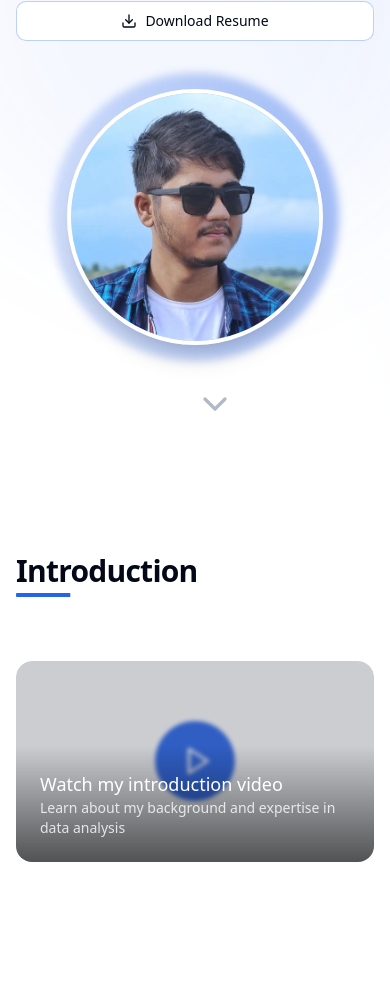
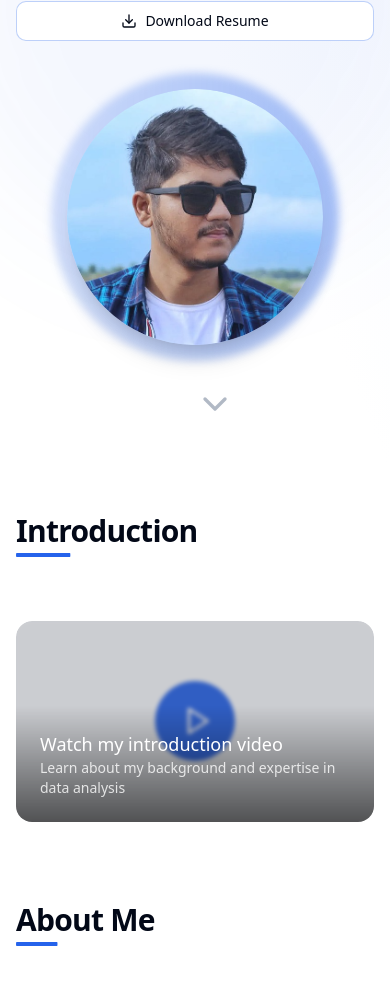
Before and after one commit to Subhrajyouti/subhrajyoti-mahanta-data-portfolio, a React (Vite) app: page / in a window 390 px wide. Shown: the part 465-1457 px from the top of the page. Built offline with nearby package versions, Linux system fonts and the light colour scheme; no server answers.

Commit message:
Adjust page spacing and contact info
- Reduced the gap between pages by 50%.
- Removed the black border from the profile photo on the landing page.
- Added phone number to the contact section.

```diff
--- a/src/components/ContactSection.tsx
+++ b/src/components/ContactSection.tsx
@@ -3,7 +3,7 @@ import { Button } from "@/components/ui/button";
 import { Input } from "@/components/ui/input";
 import { Textarea } from "@/components/ui/textarea";
 import { Card } from "@/components/ui/card";
-import { Github, Linkedin, Mail, Send } from "lucide-react";
+import { Github, Linkedin, Mail, Phone, Send } from "lucide-react";
 import { useState } from "react";
 import { toast } from "sonner";
 
@@ -49,6 +49,13 @@ const ContactSection = () => {
               title="Email"
               value="subhrajyoutimahanta@gmail.com"
               href="mailto:subhrajyoutimahanta@gmail.com"
+            />
+
+            <ContactCard
+              icon={<Phone className="h-5 w-5 text-primary" />}
+              title="Phone"
+              value="+91 6002967278"
+              href="tel:+916002967278"
             />
 
             <ContactCard
--- a/src/components/HeroSection.tsx
+++ b/src/components/HeroSection.tsx
@@ -1,3 +1,4 @@
+
 import { Button } from "@/components/ui/button";
 import { ChevronDown, Download } from "lucide-react";
 import { useEffect, useState } from "react";
@@ -70,8 +71,8 @@ const HeroSection = () => {
               {/* Circle background */}
               <div className="absolute -inset-4 rounded-full bg-gradient-to-r from-primary/20 to-primary/40 blur-sm"></div>
 
-              {/* Image container */}
-              <div className="relative h-64 w-64 md:h-80 md:w-80 overflow-hidden rounded-full border-4 border-background shadow-xl">
+              {/* Image container - removed border-4 border-background */}
+              <div className="relative h-64 w-64 md:h-80 md:w-80 overflow-hidden rounded-full shadow-xl">
                 <img
                   src="/profile-photo.jpg"
                   alt="Subhrajyoti Mahanta"
--- a/src/index.css
+++ b/src/index.css
@@ -82,7 +82,7 @@
   }
 
   .section-container {
-    @apply max-w-7xl mx-auto px-4 sm:px-6 lg:px-8 py-20;
+    @apply max-w-7xl mx-auto px-4 sm:px-6 lg:px-8 py-10; /* Reduced from py-20 to py-10 (50% reduction) */
   }
 
   .section-title {
```
